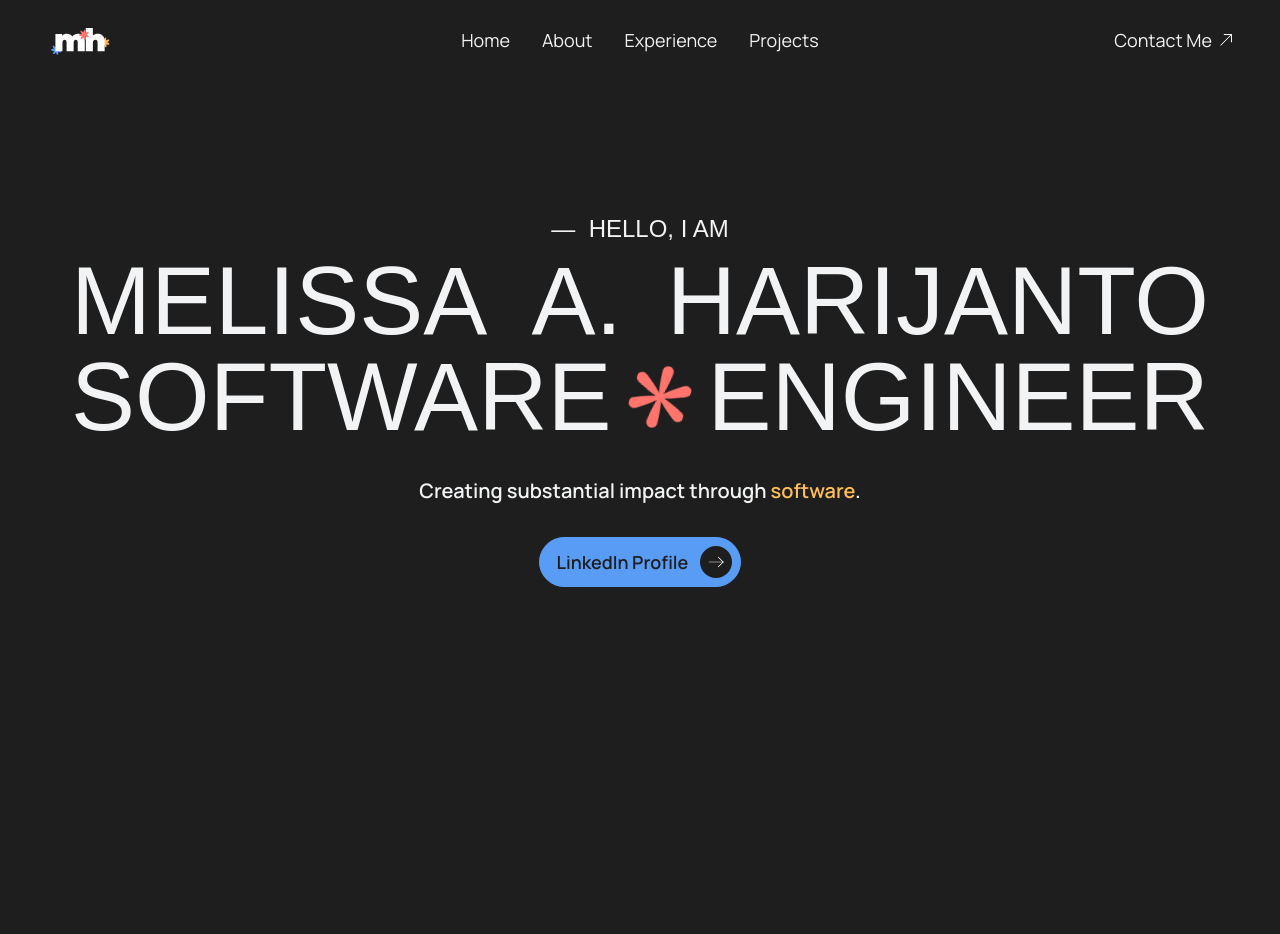
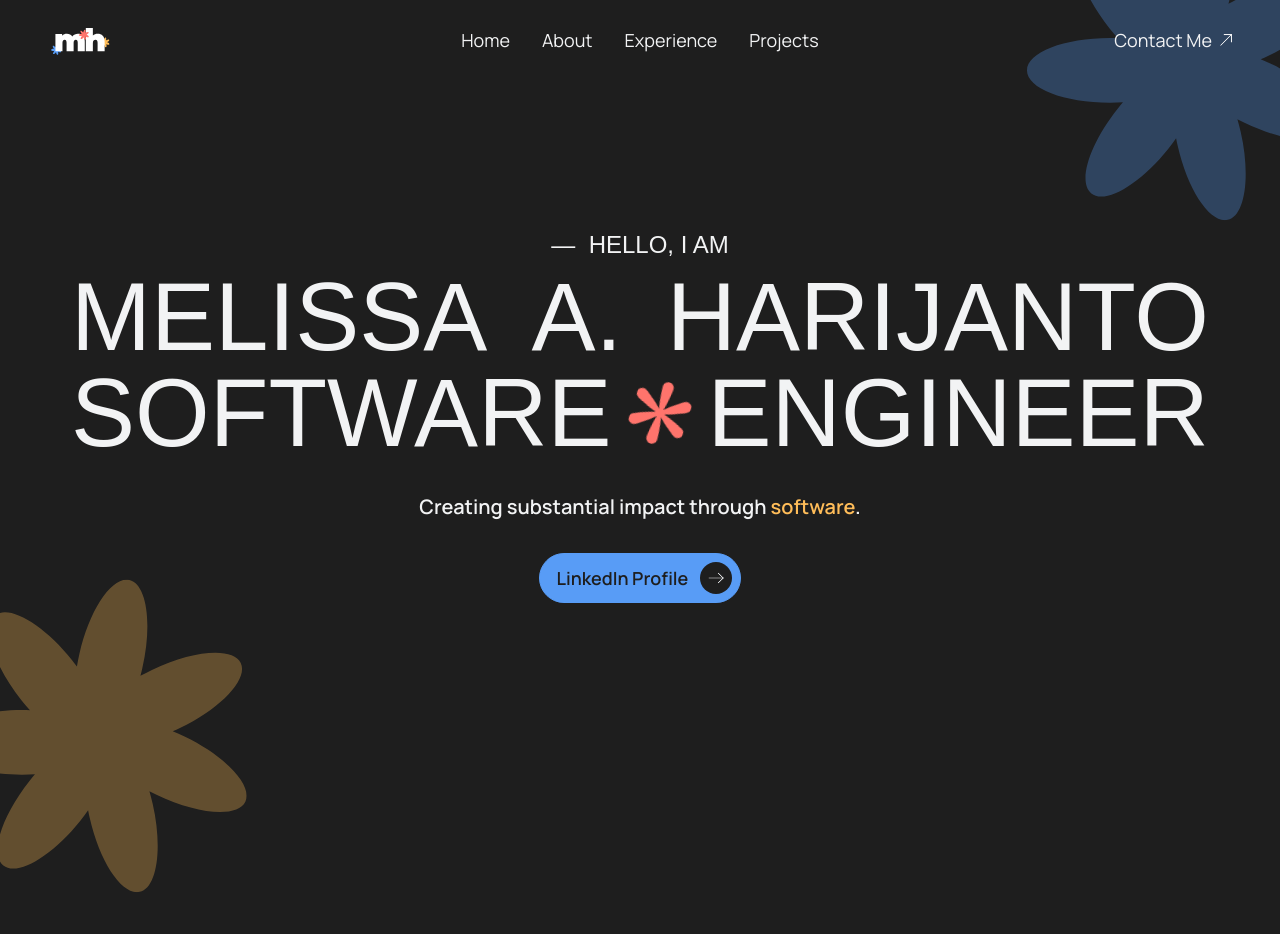
Before and after one commit to melissaharijanto/web-v4, a React (Vite) app: page / in a window 1280 px wide. Shown: the top 934 px of the page. Built offline with nearby package versions, Linux system fonts and the light colour scheme; a web font is replaced by a local one.

Commit message:
Add flowers with zoom bounce

```diff
--- a/src/pages/Home.tsx
+++ b/src/pages/Home.tsx
@@ -5,10 +5,24 @@ import AnimationLayout from '../components/animation/AnimationLayout';
 import { motion } from 'framer-motion';
 import { childVariants } from '../utils/data/animation';
 import { links } from '../utils/data/links';
+import FlowerTwo from '../components/svgs/FlowerTwo';
 
 const Home = () => {
     return (
-        <div id="home" className={`${styles.page} pt-0`}>
+        <div
+            id="home"
+            className={`${styles.page} pt-4 overflow-hidden relative min-h-screen`}>
+            <FlowerTwo
+                width="w-20"
+                fill="fill-blue"
+                className="top-[-12vh] right-[-5vw] absolute w-80 opacity-30 animate-zoom-bounce"
+            />
+
+            <FlowerTwo
+                width="w-20"
+                fill="fill-yellow"
+                className="bottom-0 left-[-5vw] absolute w-80 opacity-30 animate-zoom-bounce"
+            />
             <AnimationLayout className="flex flex-col justify-center items-center min-h-screen">
                 <motion.p
                     variants={childVariants}
```
